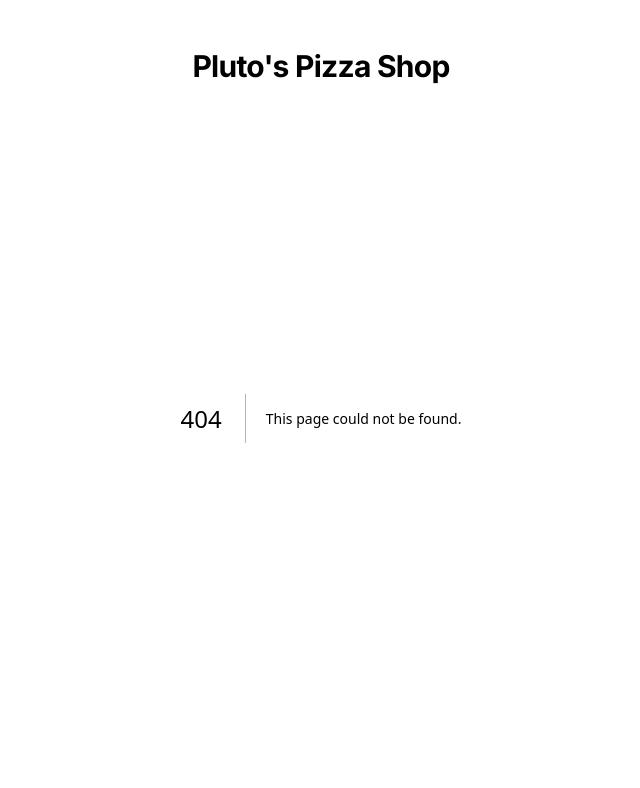
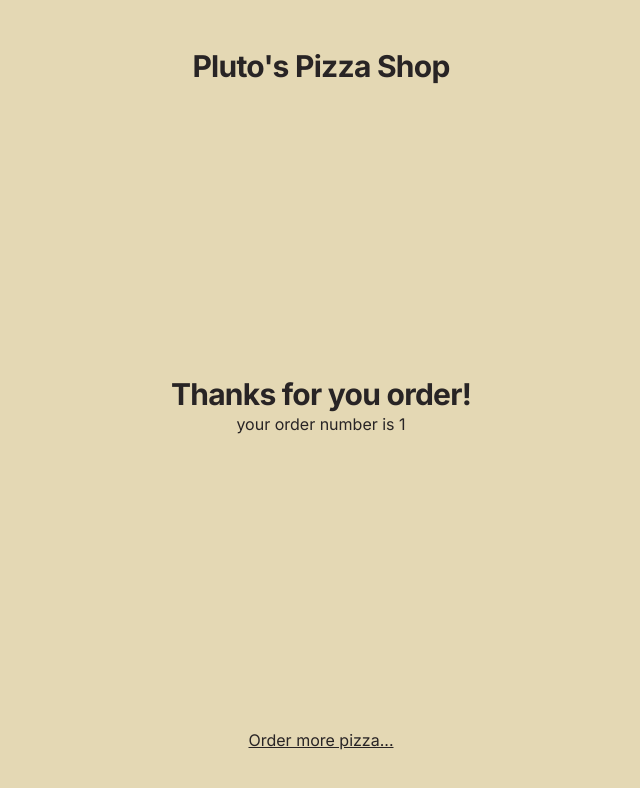
Before and after one commit to zak1999/pluto-pizza, a Next.js app: page /thankyou/1 in a window 1280 px wide. Before the commit this address had no page. Shown: the top 788 px of the page, without its empty margins (319-959 px from the left). Built offline with nearby package versions, Linux system fonts and the light colour scheme.

Commit message:
feat: thanyou page is now dynamic

```diff
--- /dev/null
+++ b/app/thankyou/[orderNo]/page.tsx
@@ -0,0 +1,20 @@
+import Link from 'next/link';
+import React from 'react'
+
+const page = ({ params }:{ params: { orderNo: string } }) => {
+  return (
+    <>
+      <div className="flex flex-col items-center m-auto">
+        <h2 className="text-3xl font-bold tracking-tight">
+          Thanks for you order!
+        </h2>
+        your order number is {params.orderNo}
+      </div>
+      <Link className="underline" href={"/pizza"}>
+        Order more pizza...
+      </Link>
+    </>
+  );
+}
+
+export default page
--- a/app/thankyou/page.tsx
+++ /dev/null
@@ -1,14 +0,0 @@
-import React from 'react'
-
-const page = () => {
-  return (
-    <div className='flex flex-col items-center m-auto'>
-      <h2 className="text-3xl font-bold tracking-tight">
-        Thanks for you order!
-      </h2>
-      your order number is _____
-    </div>
-  );
-}
-
-export default page
```
